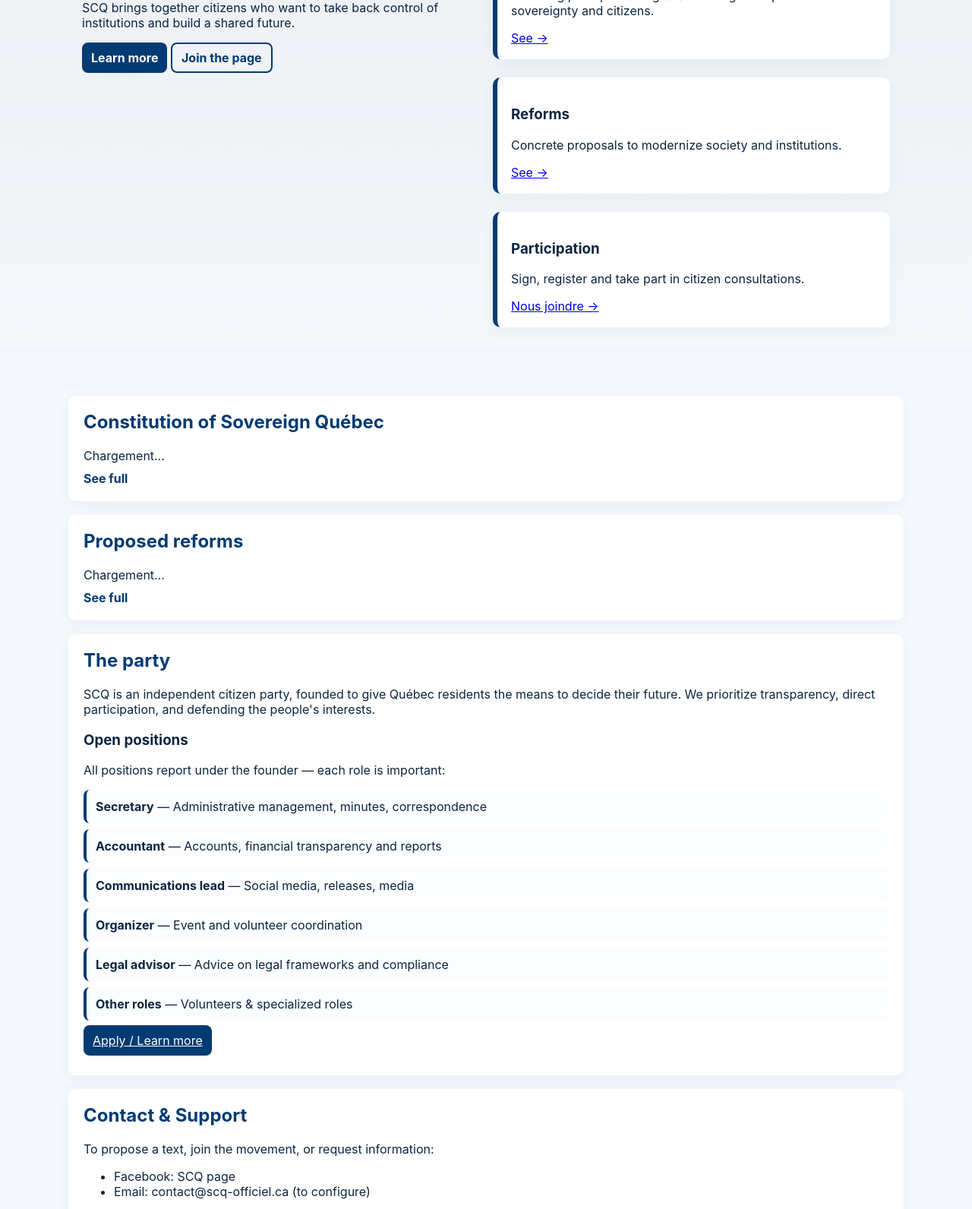
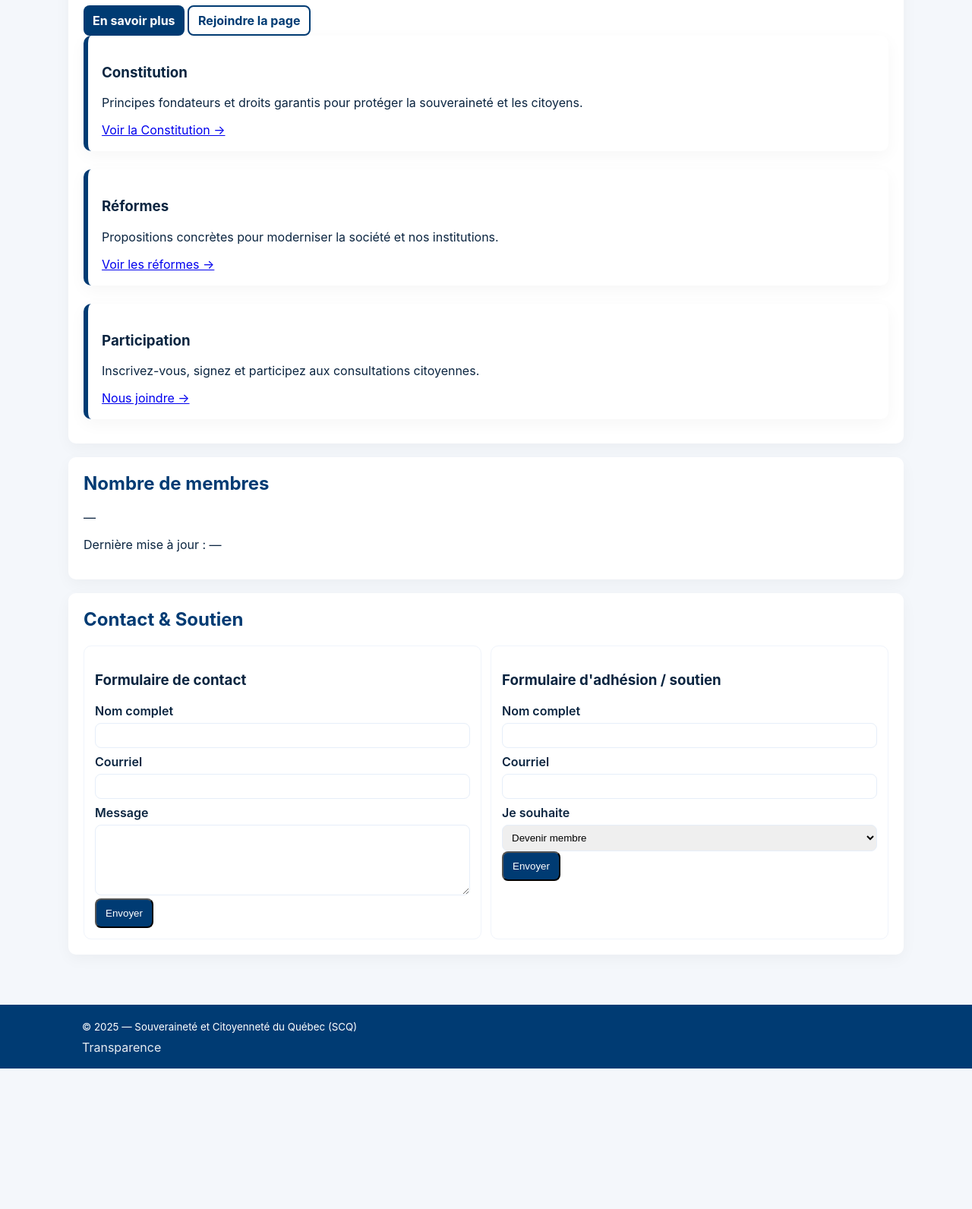
Before and after one commit to scq-officiel/scq-officiel, a plain HTML site: page index.html in a window 1280 px wide. Shown: the part 230-1822 px from the top of the page at 76% size. After the commit the page ends 1637 px from the top, so only its background shows below. Drawn offline with Linux system fonts and the light colour scheme; files whose address does not match are found by name.

Commit message:
Update index.html

```diff
--- a/index.html
+++ b/index.html
@@ -5,18 +5,15 @@
   <meta name="viewport" content="width=device-width,initial-scale=1" />
   <title>SCQ — Souveraineté & Citoyenneté du Québec</title>
   <link rel="stylesheet" href="styles.css">
-  <script src="lang/lang.js" defer></script>
   <script src="script.js" defer></script>
   <script src="chat.js" defer></script>
-  <script src="forms.js" defer></script>
 </head>
 <body>
   <header class="site-header">
     <div class="wrap header-inner">
-      <!-- Chemin local fourni : remplace par 'Logo SCQ.jpg' après upload -->
-      <img src="Logo SCQ.jpg" alt="Logo SCQ" class="logo">
+      <img src="Logo%20SCQ.jpg" alt="Logo SCQ" class="logo">
       <div class="brand-titles">
-        <h1 data-i18n="site_title">Souveraineté & Citoyenneté du Québec</h1>
+        <h1 data-i18n="site_title">Souveraineté &amp; Citoyenneté du Québec</h1>
         <p class="slogan" data-i18n="site_tagline">Un parti 100% citoyen — Pour que le Québec appartienne au peuple</p>
       </div>
 
@@ -24,7 +21,8 @@
         <a href="index.html" data-i18n="nav_home">Accueil</a>
         <a href="constitution.html" data-i18n="nav_constitution">Constitution</a>
         <a href="reformes.html" data-i18n="nav_reformes">Réformes</a>
-        <a href="#leparti" data-i18n="nav_leparti">Le parti</a>
+        <a href="postes.html" data-i18n="nav_postes">Postes</a>
+        <a href="transparence.html" data-i18n="nav_transparence">Transparence</a>
         <a href="#contact" data-i18n="nav_contact">Contact</a>
       </nav>
 
@@ -37,14 +35,13 @@
     </div>
   </header>
 
-  <!-- HERO -->
-  <section class="hero">
-    <div class="wrap hero-grid">
+  <main class="wrap site-main">
+    <section class="hero section">
       <div class="hero-left">
         <h2 data-i18n="hero_title">Pour un Québec souverain, transparent et dirigé par ses citoyens</h2>
         <p data-i18n="hero_subtitle">Le SCQ réunit les citoyennes et citoyens qui veulent reprendre le contrôle des institutions et bâtir un avenir collectif.</p>
         <div class="cta">
-          <a class="btn primary" href="#leparti" data-i18n="cta_learn">En savoir plus</a>
+          <a class="btn primary" href="postes.html" data-i18n="cta_learn">En savoir plus</a>
           <a class="btn outline" href="https://www.facebook.com/Souverainete.et.Citoyennete.du.Quebec" target="_blank" data-i18n="cta_join">Rejoindre la page</a>
         </div>
       </div>
@@ -68,107 +65,57 @@
           <a href="#contact" class="link" data-i18n="card_join">Nous joindre →</a>
         </article>
       </div>
-    </div>
-  </section>
-
-  <!-- MAIN -->
-  <main class="wrap site-main">
-    <section id="constitution_preview" class="section">
-      <h2 data-i18n="section_constitution">Constitution du Québec souverain</h2>
-      <div id="constitution-content" class="content-grid loading">Chargement…</div>
-      <a class="link-more" href="constitution.html" data-i18n="see_full">Voir la suite</a>
     </section>
 
-    <section id="reformes_preview" class="section">
-      <h2 data-i18n="section_reformes">Réformes proposées</h2>
-      <div id="reformes-content" class="content-grid loading">Chargement…</div>
-      <a class="link-more" href="reformes.html" data-i18n="see_full">Voir la suite</a>
+    <section class="section">
+      <h2 data-i18n="members_title">Nombre de membres</h2>
+      <p id="members-count" class="big-number">—</p>
+      <p class="muted" id="members-updated">Dernière mise à jour : —</p>
     </section>
 
-    <!-- LE PARTI -->
-    <section id="leparti" class="section">
-      <h2 data-i18n="party_title">Le parti</h2>
-      <p data-i18n="party_text">Le SCQ est un parti citoyen indépendant, fondé pour donner aux Québécoises et Québécois les moyens de décider de leur avenir. Nous privilégions la transparence, la participation directe et la défense des intérêts du peuple.</p>
-
-      <h3 data-i18n="positions_title">Postes disponibles</h3>
-      <p data-i18n="positions_intro">Tous les postes travaillent sous la direction du chef/fondateur — chaque rôle est important :</p>
-
-      <ul class="positions">
-        <li><strong data-i18n="pos_secretary">Secrétaire</strong> — <span data-i18n="pos_secretary_desc">Gestion administrative, procès-verbaux, correspondance</span></li>
-        <li><strong data-i18n="pos_accountant">Comptable</strong> — <span data-i18n="pos_accountant_desc">Comptes, transparence financière et rapports</span></li>
-        <li><strong data-i18n="pos_communications">Responsable communications</strong> — <span data-i18n="pos_communications_desc">Réseaux sociaux, communiqués, médias</span></li>
-        <li><strong data-i18n="pos_organizer">Organisateur</strong> — <span data-i18n="pos_organizer_desc">Coordination des événements et bénévoles</span></li>
-        <li><strong data-i18n="pos_legal">Conseiller juridique</strong> — <span data-i18n="pos_legal_desc">Conseil sur cadres légaux et conformité</span></li>
-        <li><strong data-i18n="pos_other">Autres postes</strong> — <span data-i18n="pos_other_desc">Bénévoles & rôles spécialisés</span></li>
-      </ul>
-      <p><a class="btn primary" href="#contact" data-i18n="apply_now">Postuler / S'informer</a></p>
-    </section>
-
-    <!-- CONTACTS & FORMS -->
     <section id="contact" class="section">
-      <h2 data-i18n="contact_title">Contact & Soutien</h2>
-      <p data-i18n="contact_intro">Pour proposer un texte, rejoindre le mouvement, ou obtenir plus d'information :</p>
-      <ul>
-        <li data-i18n="contact_facebook">Facebook : <a href="https://www.facebook.com/Souverainete.et.Citoyennete.du.Quebec" target="_blank">Page du SCQ</a></li>
-        <li data-i18n="contact_email">Email : contact@scq-officiel.ca (à configurer)</li>
-      </ul>
-
+      <h2 data-i18n="contact_title">Contact &amp; Soutien</h2>
       <div class="forms-grid">
         <div class="form-card">
           <h3 data-i18n="form_contact_title">Formulaire de contact</h3>
-          <form id="contactForm">
+          <form action="https://formspree.io/f/xldkzgno" method="POST">
             <label data-i18n="form_label_name">Nom complet</label>
             <input name="name" type="text" required>
-
             <label data-i18n="form_label_email">Courriel</label>
             <input name="email" type="email" required>
-
             <label data-i18n="form_label_message">Message</label>
             <textarea name="message" rows="5" required></textarea>
-
             <button type="submit" class="btn primary" data-i18n="form_send">Envoyer</button>
-            <div class="form-status" id="contactFormStatus"></div>
           </form>
         </div>
 
         <div class="form-card">
           <h3 data-i18n="form_member_title">Formulaire d'adhésion / soutien</h3>
-          <form id="adhesionForm">
+          <form action="https://formspree.io/f/xldkzgno" method="POST">
             <label data-i18n="form_label_name">Nom complet</label>
             <input name="name" type="text" required>
-
             <label data-i18n="form_label_email">Courriel</label>
             <input name="email" type="email" required>
-
-            <label data-i18n="form_label_phone">Téléphone (optionnel)</label>
-            <input name="phone" type="text">
-
             <label data-i18n="form_label_choice">Je souhaite</label>
             <select name="choice" required>
               <option value="member" data-i18n="choice_member">Devenir membre</option>
               <option value="support" data-i18n="choice_support">Soutenir la création du parti</option>
               <option value="volunteer" data-i18n="choice_volunteer">Être bénévole</option>
             </select>
-
             <button type="submit" class="btn primary" data-i18n="form_send">Envoyer</button>
-            <div class="form-status" id="adhesionFormStatus"></div>
           </form>
         </div>
       </div>
     </section>
-
   </main>
 
   <footer class="site-footer">
     <div class="wrap">
       <small>© <span id="year"></span> — Souveraineté et Citoyenneté du Québec (SCQ)</small>
       <div class="footer-links">
-        <a href="constitution.html" data-i18n="footer_constitution">Constitution</a>
-        <a href="reformes.html" data-i18n="footer_reformes">Réformes</a>
-        <a href="#contact" data-i18n="footer_contact">Contact</a>
+        <a href="transparence.html" data-i18n="footer_transparence">Transparence</a>
       </div>
     </div>
   </footer>
-
 </body>
 </html>
```
